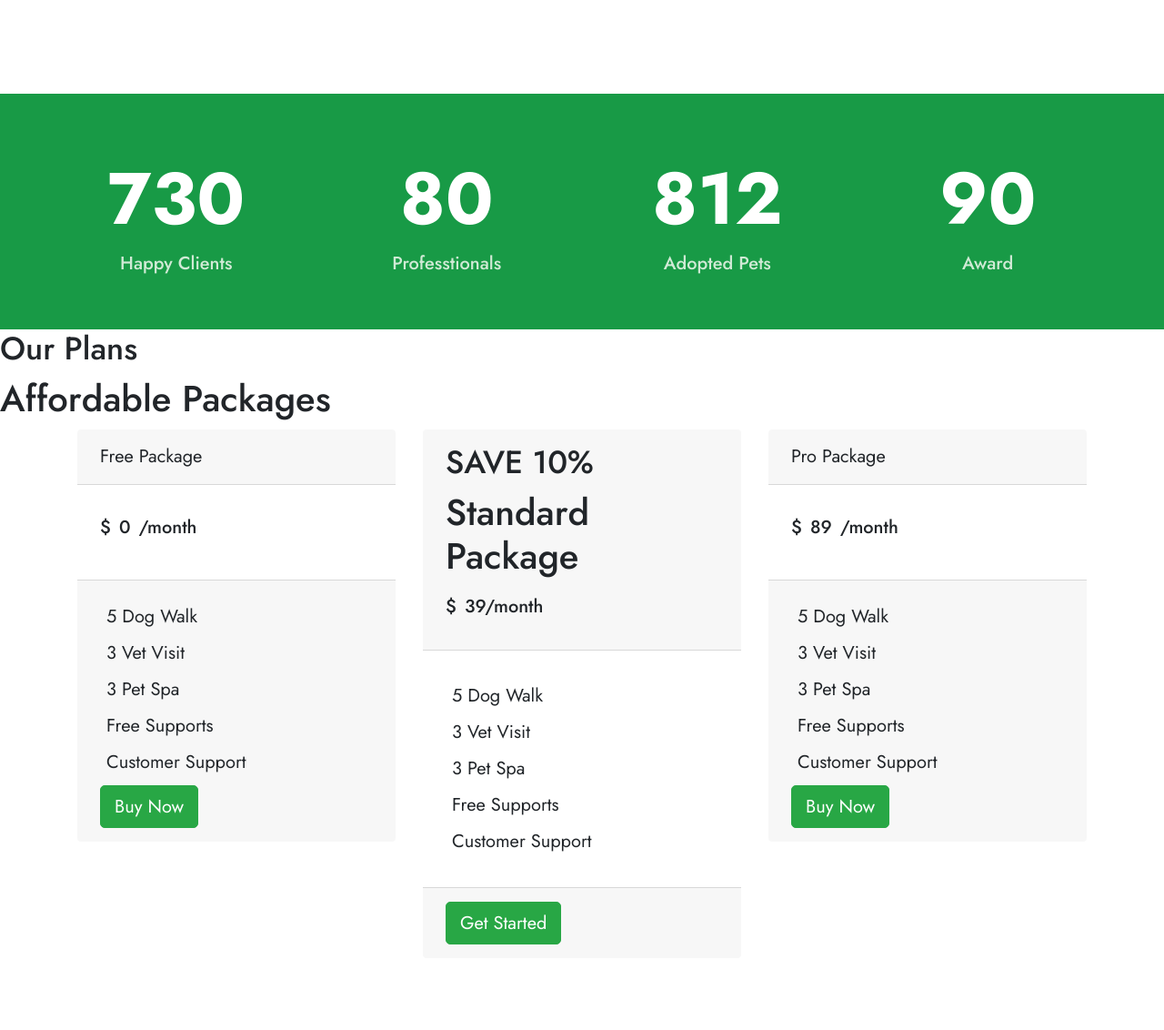
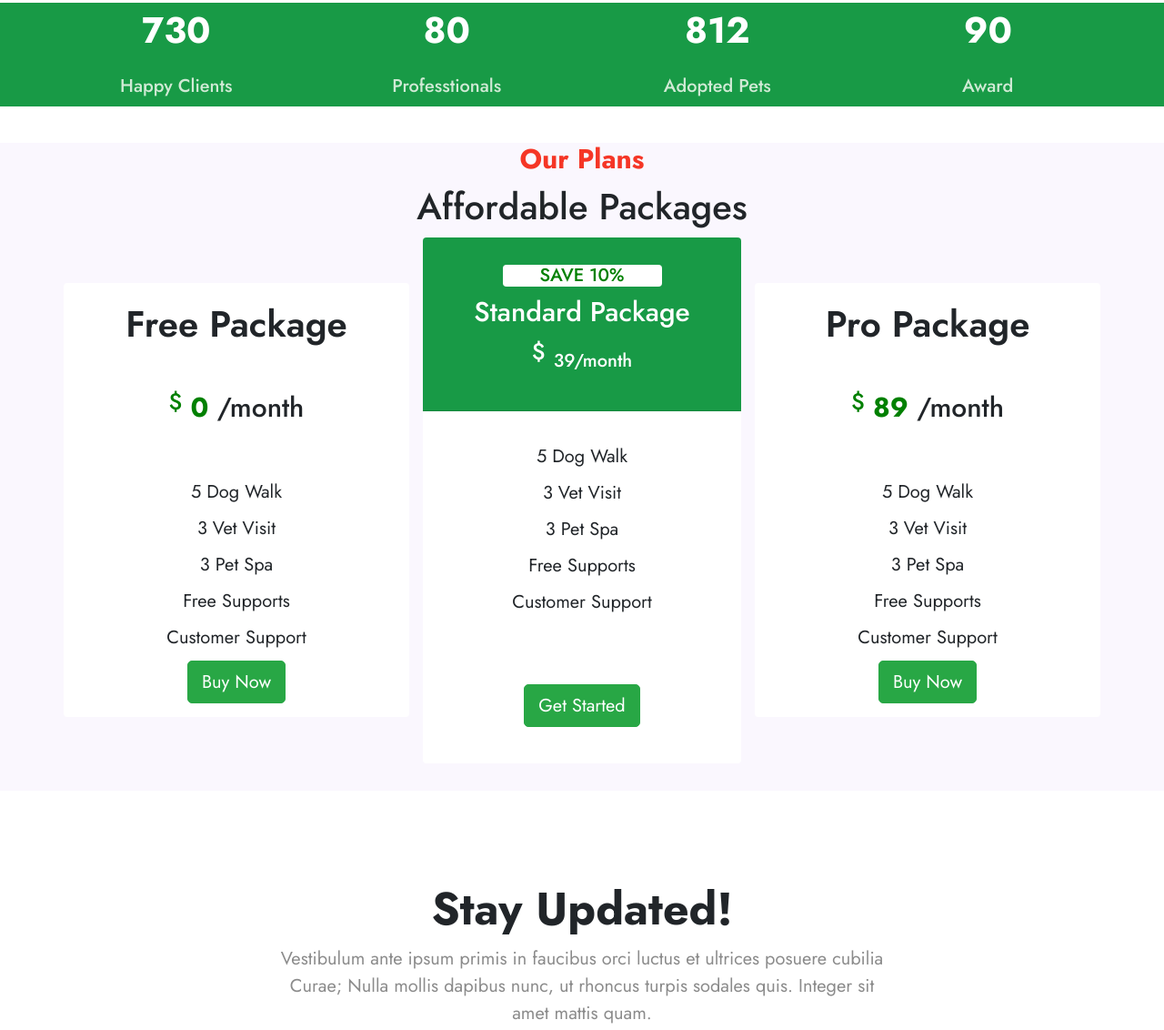
Before and after one commit to hiimscarlet/BC25_capstone, a plain HTML site: page index.html in a window 1280 px wide. Shown: the part 2840-3972 px from the top of the page at 91% size. Drawn offline with nearby package versions, Linux system fonts and the light colour scheme; a script that the page names is missing.

Commit message:
update css

```diff
--- a/css/style.css
+++ b/css/style.css
@@ -308,9 +308,9 @@ a.btn-default:hover, button.btn-default:hover {
 }
 
 /* countup */
+/* countup */
 #countup{
     background-color: #189A46;
-    margin-top: 7rem;
 }
 .countup{
     padding: 0 3rem;
@@ -319,18 +319,88 @@ a.btn-default:hover, button.btn-default:hover {
     text-align: center;
 }
 .count_item p{
-    font-size: 4rem;
+    font-size: 2rem;
     font-weight: 700;
     color: white;
-    margin-bottom: 0rem;
-    margin-top: 55px;
 }
 .count_item h3{
+    font-size: 1rem;
     color: #D0EAD5;
-    margin-bottom: 3rem;
-    font-size: 20px;
 }
-
+#countup{
+    margin: 2rem auto;
+}
+/* ourplans */
+#ourplans{
+    background-color: #FAF7FE;
+    padding: 50px auto;
+}
+.ourplans_title h3{
+    text-align: center;
+    color: #F53626;
+    font-size: 1.5rem;
+    font-weight: 700;
+}
+.ourplans_title h2{
+    text-align: center;
+}
+.ourplans_item{
+    text-align: center;
+}
+.ourplans_item .card-header{
+    background-color: white;
+    border: none;
+    font-size: 2rem;
+    font-weight: 600;
+}
+.ourplans_item .card-footer{
+    background-color: white;
+    border: none;
+}
+.ourplans_itemcenter{
+    text-align: center;
+}
+.ourplans_itemcenter .card-header{
+    background-color: #189A46;
+    color: white;
+    padding: 1.5rem 0;
+}
+.ourplans_itemcenter .card-footer{
+    background-color: white;
+    border: none;
+    padding: 40px 0;
+}
+.save__package{
+    background-color: white;
+    width: 50%;
+    border-radius: 4px;
+    margin: 0 auto;
+}
+.save__package h3{
+    font-size: 1rem;
+    color: green;
+}
+.ourplans_itemcenter .card-header h2{
+    font-size: 1.5rem;
+}
+.item__1{
+    padding: 50px 0;
+}
+label{
+    font-size: 25px;
+    vertical-align: text-top;
+}
+.card-body span{
+    font-size: 1.5rem;
+}
+.price{
+    color: green;
+    font-weight: 700;
+    font-size: 2rem;
+}
+.icon{
+    color: green;
+}
 /*Contexture*/
 #contexture {
     text-align: center;
```
